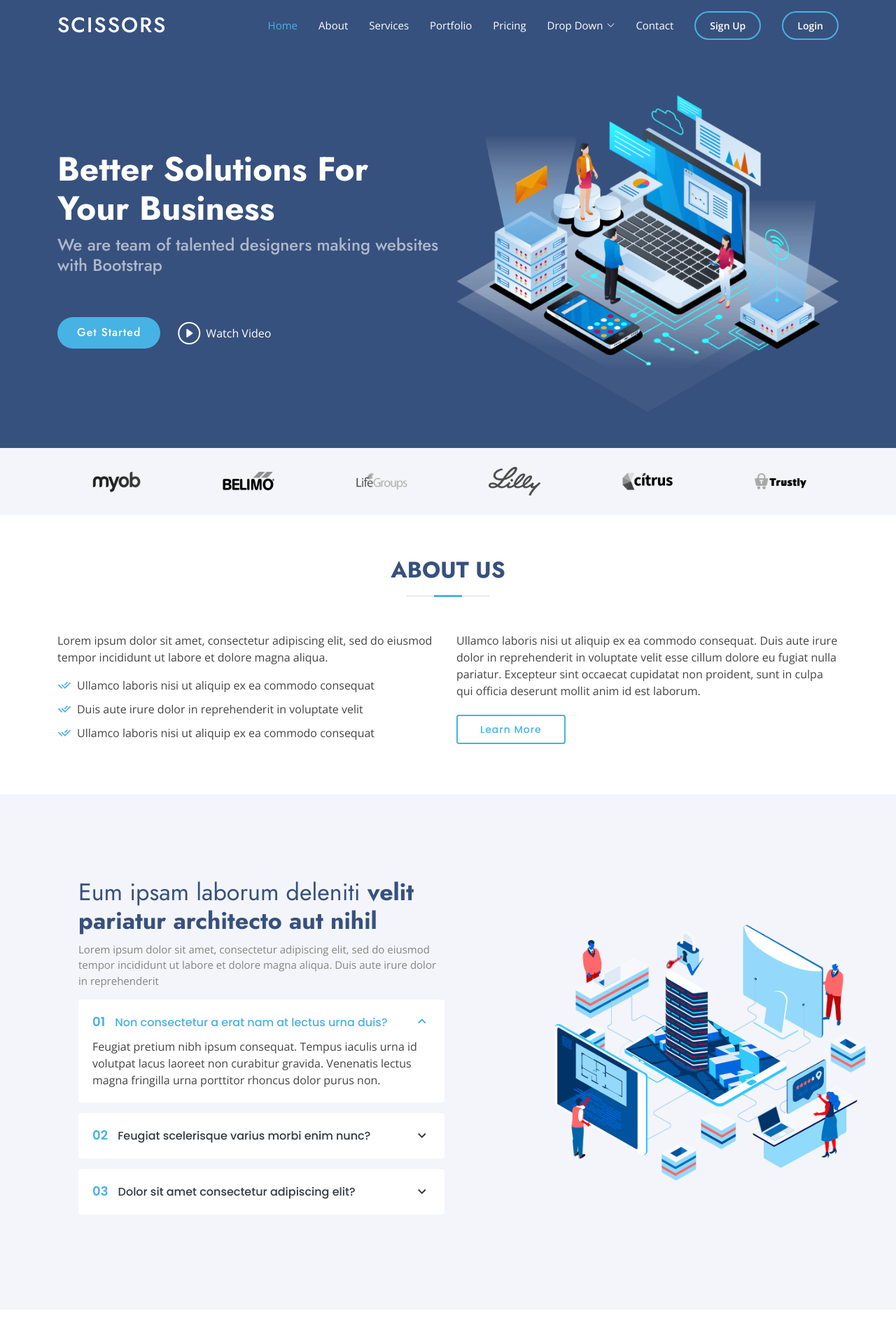
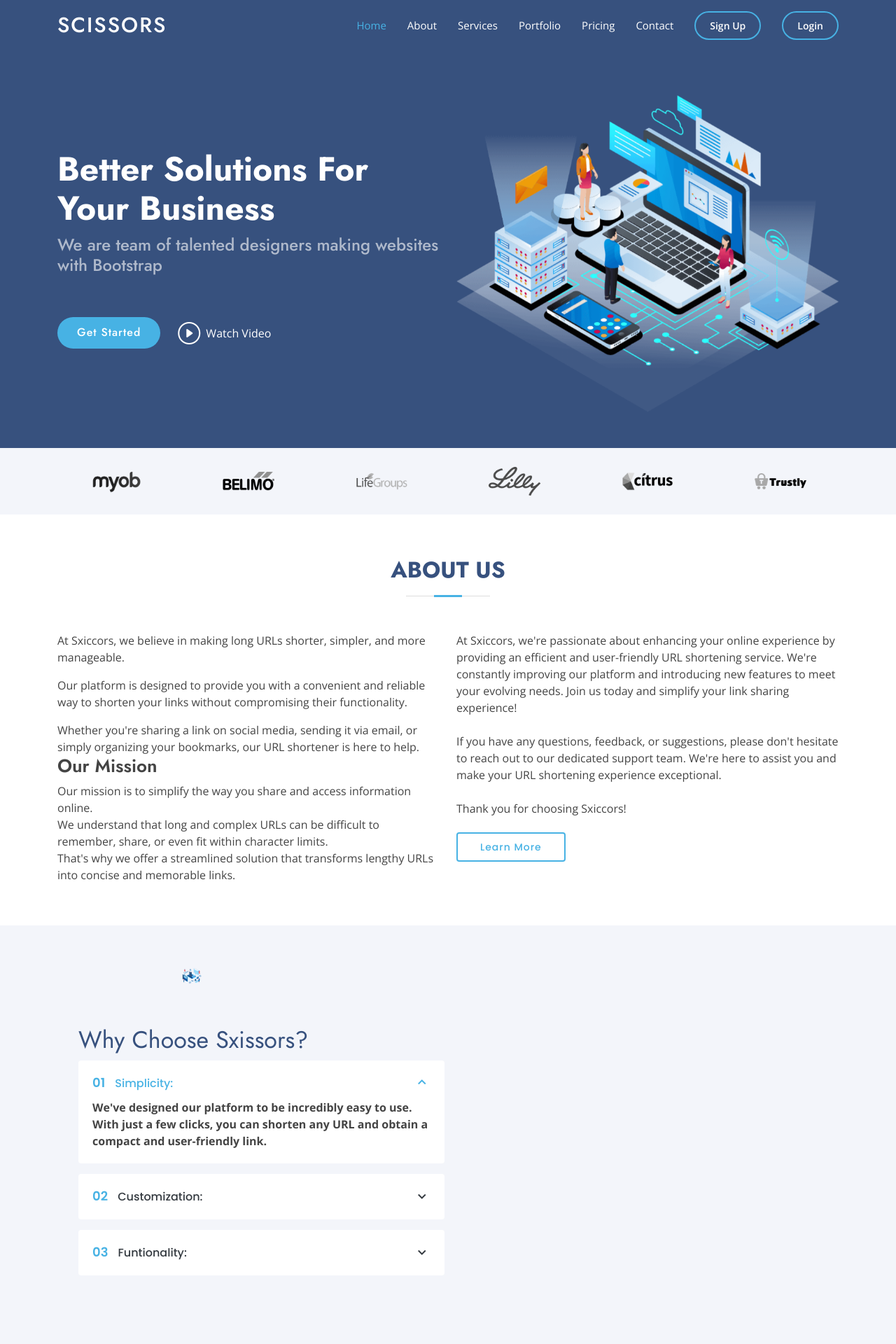
Before and after one commit to Olalekan2040-slack/URL-Shortener, a Flask app: page / in a window 1280 px wide. Shown: the top 1920 px of the page at 70% size. Run offline with Flask 3, Linux system fonts and the light colour scheme; some libraries are stand-ins or nearby versions.

Commit message:
made some modifications

```diff
--- a/website/templates/base.html
+++ b/website/templates/base.html
@@ -40,7 +40,7 @@
 <body>
     {%block navbar%}
   <!-- ======= Header ======= -->
-  <header id="header" class="fixed-top ">
+  <header id="header" class="fixed-top " style="background-color: #37517e;;">
     <div class="container d-flex align-items-center">
 
       <h1 class="logo me-auto"><a href="index.html">Scissors</a></h1>
@@ -80,6 +80,7 @@
     </div>
   </header><!-- End Header -->
   {%endblock%}
+  <br>
 
   {%block hero%}
   <!-- ======= Hero Section ======= -->
@@ -107,7 +108,6 @@
 
 <br>
 <br>
-
 
 {%with messages = get_flashed_messages(with_categories=true)%}
 {%if messages %}
--- a/website/templates/index.html
+++ b/website/templates/index.html
@@ -49,12 +49,12 @@
 
       <nav id="navbar" class="navbar">
         <ul>
-          <li><a class="nav-link scrollto active" href="#hero">Home</a></li>
+          <li><a class="nav-link scrollto active" href="{{url_for('views.index')}}">Home</a></li>
           <li><a class="nav-link scrollto" href="#about">About</a></li>
           <li><a class="nav-link scrollto" href="#services">Services</a></li>
           <li><a class="nav-link   scrollto" href="#portfolio">Portfolio</a></li>
           <li><a class="nav-link scrollto" href="pricing">Pricing</a></li>
-          <li class="dropdown"><a href="#"><span>Drop Down</span> <i class="bi bi-chevron-down"></i></a>
+          <!-- <li class="dropdown"><a href="#"><span>Drop Down</span> <i class="bi bi-chevron-down"></i></a>
             <ul>
               <li><a href="#">Drop Down 1</a></li>
               <li class="dropdown"><a href="#"><span>Deep Drop Down</span> <i class="bi bi-chevron-right"></i></a>
@@ -70,10 +70,10 @@
               <li><a href="#">Drop Down 3</a></li>
               <li><a href="#">Drop Down 4</a></li>
             </ul>
-          </li>
+          </li> -->
           <li><a class="nav-link scrollto" href="#contact">Contact</a></li>
-          <li><a class="getstarted scrollto" href="/signup">Sign Up</a></li>
-          <li><a class="getstarted scrollto" href="/login">Login</a></li>
+          <li><a class="getstarted scrollto" href="{{url_for('auth.signup')}}">Sign Up</a></li>
+          <li><a class="getstarted scrollto" href="{{url_for('auth.login')}}">Login</a></li>
         </ul>
         <i class="bi bi-list mobile-nav-toggle"></i>
       </nav><!-- .navbar -->
@@ -201,21 +201,33 @@
 
         <div class="row content">
           <div class="col-lg-6">
-            <p>
-              Lorem ipsum dolor sit amet, consectetur adipiscing elit, sed do eiusmod tempor incididunt ut labore et dolore
-              magna aliqua.
-            </p>
+
+<p>At Sxiccors, we believe in making long URLs shorter, simpler, and more manageable.</p>
+<p>Our platform is designed to provide you with a convenient and reliable way to shorten your links without compromising their functionality.</p>
+   Whether you're sharing a link on social media, sending it via email, or simply organizing your bookmarks, our URL shortener is here to help.
+   <br>
+<h3>Our Mission</h3>
+Our mission is to simplify the way you share and access information online. <p>We understand that long and complex URLs can be difficult to remember, share, or even fit within character limits.</p>
+That's why we offer a streamlined solution that transforms lengthy URLs into concise and memorable links.
+
+
+            <!-- <h3>Why Choose Sxissors?</h3>
             <ul>
-              <li><i class="ri-check-double-line"></i> Ullamco laboris nisi ut aliquip ex ea commodo consequat</li>
-              <li><i class="ri-check-double-line"></i> Duis aute irure dolor in reprehenderit in voluptate velit</li>
-              <li><i class="ri-check-double-line"></i> Ullamco laboris nisi ut aliquip ex ea commodo consequat</li>
-            </ul>
+              <li><i class="ri-check-double-line"></i> <b>Simplicity:</b> We've designed our platform to be incredibly easy to use. With just a few clicks, you can shorten any URL and obtain a compact and user-friendly link.</li>
+              <li><i class="ri-check-double-line"></i> <b>Reliability:</b> We prioritize the stability and uptime of our services, ensuring that your shortened links remain accessible and functional at all times.</li>
+              <li><i class="ri-check-double-line"></i> <b>Analytics:</b> Gain valuable insights into the performance of your shortened links. Our platform provides detailed analytics, including click statistics and geographic data, to help you understand the impact of your shared content. </li>
+              <li><i class="ri-check-double-line"></i> <b>Privacy:</b> We respect your privacy and ensure that all data associated with your shortened links is handled securely. You can trust us to keep your information safe and protected</li>
+              <li><i class="ri-check-double-line"></i> </li>
+            </ul> -->
           </div>
           <div class="col-lg-6 pt-4 pt-lg-0">
             <p>
-              Ullamco laboris nisi ut aliquip ex ea commodo consequat. Duis aute irure dolor in reprehenderit in voluptate
-              velit esse cillum dolore eu fugiat nulla pariatur. Excepteur sint occaecat cupidatat non proident, sunt in
-              culpa qui officia deserunt mollit anim id est laborum.
+              At Sxiccors, we're passionate about enhancing your online experience by providing an efficient and user-friendly URL shortening service. We're constantly improving our platform and introducing new features to meet your evolving needs. Join us today and simplify your link sharing experience!
+              <br><br>
+              If you have any questions, feedback, or suggestions, please don't hesitate to reach out to our dedicated support team. We're here to assist you and make your URL shortening experience exceptional.
+              <br>
+              <br>
+              Thank you for choosing Sxiccors!
             </p>
             <a href="#" class="btn-learn-more">Learn More</a>
           </div>
@@ -233,37 +245,35 @@
           <div class="col-lg-7 d-flex flex-column justify-content-center align-items-stretch  order-2 order-lg-1">
 
             <div class="content">
-              <h3>Eum ipsam laborum deleniti <strong>velit pariatur architecto aut nihil</strong></h3>
-              <p>
-                Lorem ipsum dolor sit amet, consectetur adipiscing elit, sed do eiusmod tempor incididunt ut labore et dolore magna aliqua. Duis aute irure dolor in reprehenderit
-              </p>
+              <h3>Why Choose Sxissors?<strong></h3>
+
             </div>
 
             <div class="accordion-list">
               <ul>
                 <li>
-                  <a data-bs-toggle="collapse" class="collapse" data-bs-target="#accordion-list-1"><span>01</span> Non consectetur a erat nam at lectus urna duis? <i class="bx bx-chevron-down icon-show"></i><i class="bx bx-chevron-up icon-close"></i></a>
+                  <a data-bs-toggle="collapse" class="collapse" data-bs-target="#accordion-list-1"><span>01</span> Simplicity: <i class="bx bx-chevron-down icon-show"></i><i class="bx bx-chevron-up icon-close"></i></a>
                   <div id="accordion-list-1" class="collapse show" data-bs-parent=".accordion-list">
                     <p>
-                      Feugiat pretium nibh ipsum consequat. Tempus iaculis urna id volutpat lacus laoreet non curabitur gravida. Venenatis lectus magna fringilla urna porttitor rhoncus dolor purus non.
+                   We've designed our platform to be incredibly easy to use. With just a few clicks, you can shorten any URL and obtain a compact and user-friendly link.
                     </p>
                   </div>
                 </li>
 
                 <li>
-                  <a data-bs-toggle="collapse" data-bs-target="#accordion-list-2" class="collapsed"><span>02</span> Feugiat scelerisque varius morbi enim nunc? <i class="bx bx-chevron-down icon-show"></i><i class="bx bx-chevron-up icon-close"></i></a>
+                  <a data-bs-toggle="collapse" data-bs-target="#accordion-list-2" class="collapsed"><span>02</span> Customization:  <i class="bx bx-chevron-down icon-show"></i><i class="bx bx-chevron-up icon-close"></i></a>
                   <div id="accordion-list-2" class="collapse" data-bs-parent=".accordion-list">
                     <p>
-                      Dolor sit amet consectetur adipiscing elit pellentesque habitant morbi. Id interdum velit laoreet id donec ultrices. Fringilla phasellus faucibus scelerisque eleifend donec pretium. Est pellentesque elit ullamcorper dignissim. Mauris ultrices eros in cursus turpis massa tincidunt dui.
+                      Personalize your shortened URLs by choosing custom aliases or keywords that align with your brand or message.
                     </p>
                   </div>
                 </li>
 
                 <li>
-                  <a data-bs-toggle="collapse" data-bs-target="#accordion-list-3" class="collapsed"><span>03</span> Dolor sit amet consectetur adipiscing elit? <i class="bx bx-chevron-down icon-show"></i><i class="bx bx-chevron-up icon-close"></i></a>
+                  <a data-bs-toggle="collapse" data-bs-target="#accordion-list-3" class="collapsed"><span>03</span> Funtionality: <i class="bx bx-chevron-down icon-show"></i><i class="bx bx-chevron-up icon-close"></i></a>
                   <div id="accordion-list-3" class="collapse" data-bs-parent=".accordion-list">
                     <p>
-                      Eleifend mi in nulla posuere sollicitudin aliquam ultrices sagittis orci. Faucibus pulvinar elementum integer enim. Sem nulla pharetra diam sit amet nisl suscipit. Rutrum tellus pellentesque eu tincidunt. Lectus urna duis convallis convallis tellus. Urna molestie at elementum eu facilisis sed odio morbi quis
+                      We prioritize the stability and uptime of our services, ensuring that your shortened links remain accessible and functional at all times.
                     </p>
                   </div>
                 </li>
--- a/website/templates/login.html
+++ b/website/templates/login.html
@@ -2,9 +2,8 @@
 
 {%block hero%} {%endblock%}
 
-
+<br>
 {%block content%}
-
     <form method="POST">
         <section class="vh-100" style="background-color:  #37517e;">
             <div class="container py-5 h-100">
```
Also changed, not shown: website/auth.py (+16 -4 lines), website/templates/dashboard.html (+45 -0 lines), website/templates/signup.html (+3 -12 lines), instance/database.db.
